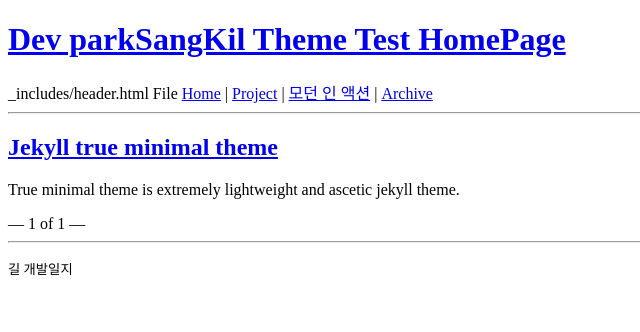
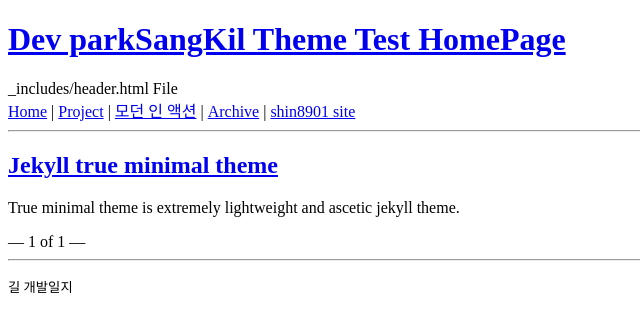
Before and after one commit to tkdrlf159/tkdrlf159.github.io, a Jekyll site: the page built from index.html, in a window 1280 px wide. Shown: the top 332 px of the page, without its empty margins (0-640 px from the left). Built offline with Jekyll 4.4.1, drawn with Linux system fonts in a browser that asks for light colours; the list of posts is cut into pages by our own code.

Commit message:
Update header.html
shin8901 site link add

```diff
--- a/_includes/header.html
+++ b/_includes/header.html
@@ -1,6 +1,6 @@
 <header>
     <h1><a href='{{ site.url }}/'>{{ site.name }}</a></h1>
 </header>
-_includes/header.html File
-<a href='{{ site.url }}/'> Home</a> | <a href='{{ site.url }}/project/'>Project</a> | <a href='{{ site.url }}/modern/'> 모던 인 액션</a> | <a href='{{ site.url }}/archive/'> Archive</a>
+_includes/header.html File<br>
+<a href='{{ site.url }}/'> Home</a> | <a href='{{ site.url }}/project/'>Project</a> | <a href='{{ site.url }}/modern/'> 모던 인 액션</a> | <a href='{{ site.url }}/archive/'> Archive</a> | <a href="https://shin8901.github.io/">shin8901 site</a>
 <hr>
```
